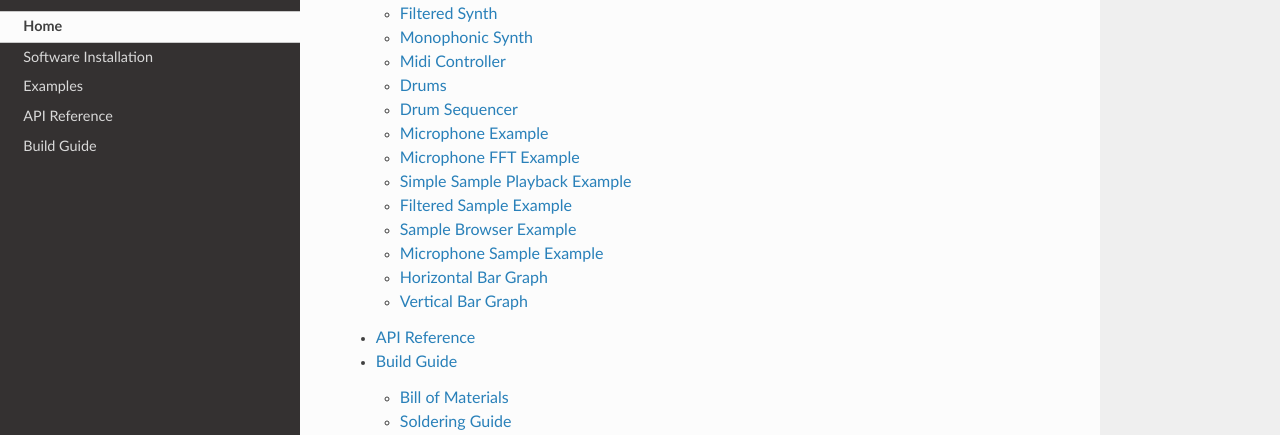
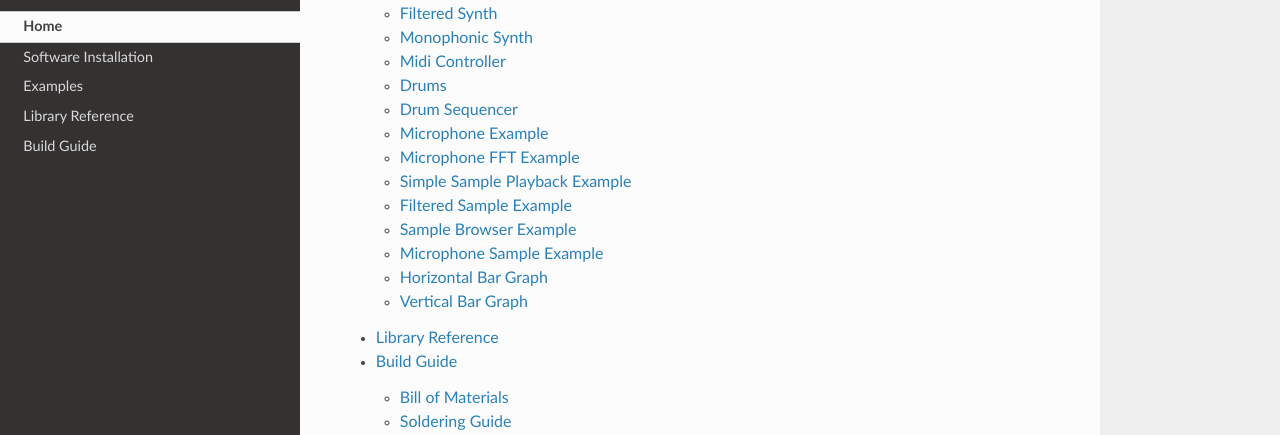
Before and after one commit to relic-se/pico_synth_sandbox-library, a Sphinx documentation site: the page built from docs/index.rst, in a window 1280 px wide and 900 px high, scrolled down 1204 px. Shown: the part 120-555 px from the top of the window. Built offline with Sphinx 7.4.7 and the Read the Docs theme 2.0.0, drawn with Linux system fonts in a browser that asks for light colours.

Commit message:
Renamed API to library in documentation.

```diff
--- a/docs/index.rst
+++ b/docs/index.rst
@@ -52,7 +52,7 @@ Table of Contents
     Home<self>
     software
     examples
-    api
+    library
     build
 
 Indices and tables
--- a/docs/api.rst
+++ b/docs/library.rst
@@ -1,5 +1,5 @@
-API Reference
-=============
+Library Reference
+=================
 
 .. automodule:: pico_synth_sandbox
     :members:
```
